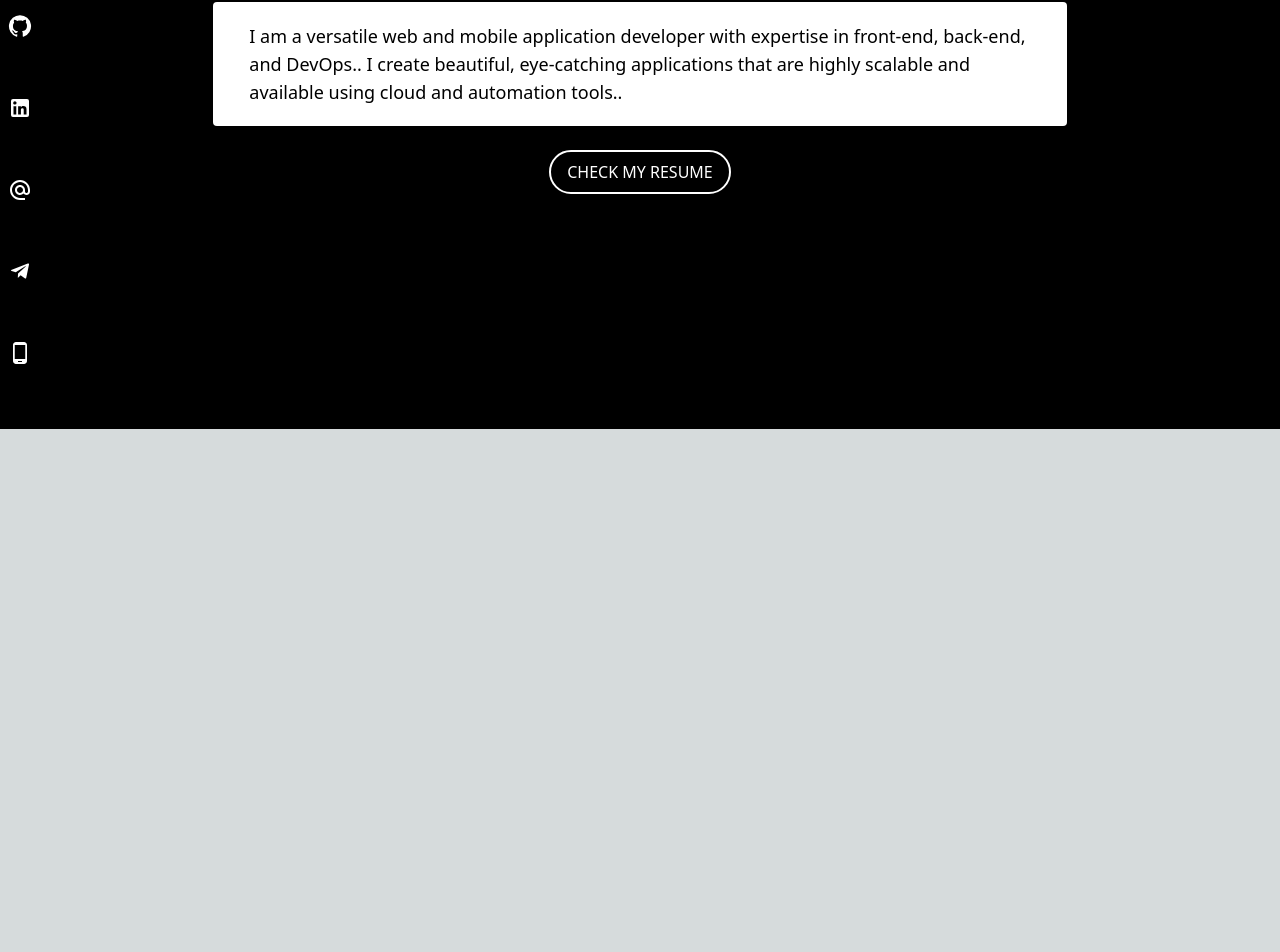
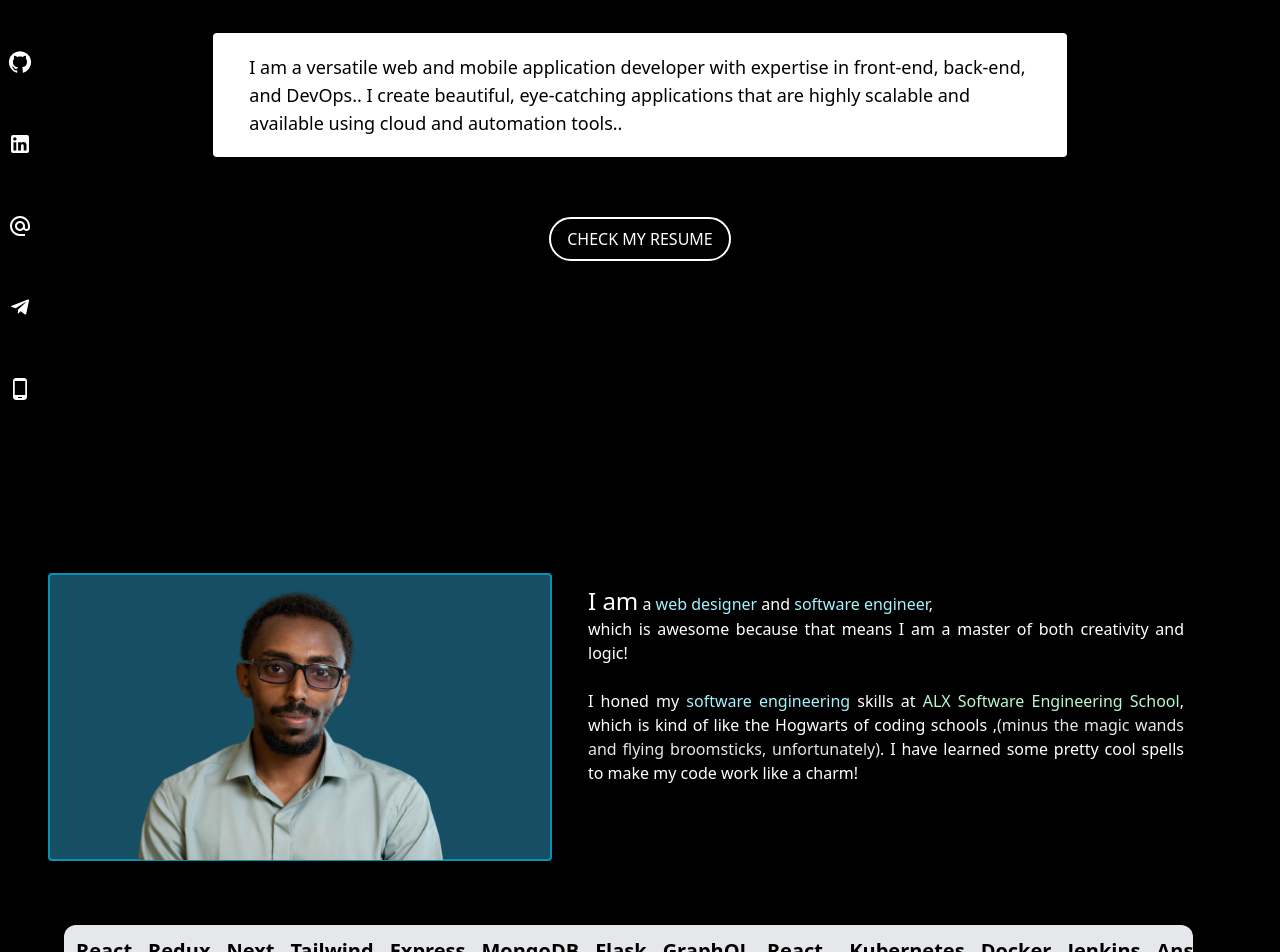
Before and after one commit to Eenrics/personal_portfolio, a Next.js app: page / in a window 1280 px wide. Shown: the part 371-1323 px from the top of the page. Before the commit the page ends 800 px from the top, so only its background shows below. Built offline with nearby package versions, Linux system fonts and the light colour scheme.

Commit message:
about page

```diff
--- /dev/null
+++ b/components/About.tsx
@@ -0,0 +1,52 @@
+import Image from 'next/image'
+
+const About = () => {
+
+    return (
+        <div className="flex flex-col w-screen h-screen py-36 pl-12" id='about'>
+
+          <div className='flex flex-row gap-9'>
+            <div className='border-2 h-72 border-cyan-600 bg-cyan-900 hover:bg-green-900 hover:border-white rounded'>
+                <Image
+                src="/my_picture.png"
+                alt="abenezer picture"
+                width={200}
+                height={200}
+                style={{height: 285, width: 500}}
+                />
+            </div>
+            <div className='text-white text-justify pr-5 text-md mr-4 w-6/12'>
+                <p className='py-3'>
+                    <span className='text-white text-2xl'>I am</span> a <span className='text-cyan-200'>web designer</span> and <span className='text-cyan-200'>software engineer</span>, <br/>
+                    which is awesome because that means I am a master of both creativity and logic! <br/><br/>
+                    I honed my <span className='text-cyan-200'>software engineering</span> skills at <span className='text-green-200 font-[500]'>ALX Software Engineering School</span>,
+                    which is kind of like the Hogwarts of coding schools ,
+                    <span className='text-gray-200'>(minus the magic wands and flying broomsticks, unfortunately)</span>.
+                    I have learned some pretty cool spells to make my code work like a charm!
+                </p>
+            </div>
+          </div>
+
+          <div className='flex flex-row gap-4 font-[600] text-xl rounded-xl w-11/12 bg-gray-200 h-14 m-4 mt-16 p-3'>
+            <span>React</span>
+            <span>Redux</span>
+            <span>Next</span>
+            <span>Tailwind</span>
+            <span>Express</span>
+            <span>MongoDB</span>
+            <span>Flask</span>
+            <span>GraphQL</span>
+            <span>React Native</span>
+            <span>Kubernetes</span>
+            <span>Docker</span>
+            <span>Jenkins</span>
+            <span>Ansible</span>
+            <span>Prometheus</span>
+            <span>Terraform</span>
+            <span>AWS Cloud</span>
+          </div>
+        </div>
+     );
+}
+
+export default About;
--- a/components/Intro.tsx
+++ b/components/Intro.tsx
@@ -10,13 +10,13 @@ const Intro = () => {
     const [telecopy, setTelecopy] = useState(false)
     const [phonecopy, setPhonecopy] = useState(false)
     return (
-        <div className="flex flex-row">
-          <div className='text-white w-screen flex flex-col justify-center '>
-            <p className='ml-auto mr-auto text-2xl'>Hi, I am {" "}<br/>
-              <span className='text-5xl font-bold bg-clip-text text-transparent bg-gradient-to-r from-green-400 to-blue-500'>Abenezer Eshetie</span>,
+        <div className="flex flex-row w-screen h-screen pt-9">
+          <div className='text-white w-screen flex flex-col justify-center'>
+            <p className='ml-auto mr-auto text-2xl mb-10'>Hi, I am {" "}<br/>
+              <span className='text-5xl font-bold bg-clip-text text-transparent bg-gradient-to-r from-green-400 to-blue-500 my-3 inline-block'>Abenezer Eshetie</span>,
               <br/> a web developer who speaks the language of the internet and turns ideas into reality.</p>
             <br/>
-            <p className='w-8/12 mr-auto ml-auto bg-white text-black p-5 px-9 rounded text-lg'>I am a versatile web and mobile application developer with expertise in front-end, back-end, and DevOps..
+            <p className='w-8/12 mr-auto ml-auto bg-white text-black p-5 px-9 rounded text-lg mb-9'>I am a versatile web and mobile application developer with expertise in front-end, back-end, and DevOps..
              I create beautiful, eye-catching applications that are highly scalable and available using cloud and automation tools..
             </p>
             <br/>
--- a/components/NavigationBar.tsx
+++ b/components/NavigationBar.tsx
@@ -7,7 +7,7 @@ const NavigationBar = () => {
           className='flex fixed justify-between h-10 w-11/12 border-b-2 border-white m-5 pb-1'
           >
              <div className='cursor-pointer'>
-              <svg  className='h-9'
+              <svg  className='h-10'
                     id="ePBXlpJ48591"
                     xmlns="http://www.w3.org/2000/svg"
                     xmlnsXlink="http://www.w3.org/1999/xlink"
@@ -27,9 +27,9 @@ const NavigationBar = () => {
               className='pl-5 flex flex-row '>
                 <li
                   className={navBottonStyle}
-                  >
+                  ><a href="#about">
                     <span className={slashStyle}>/</span>About Me
-                </li>
+                    </a></li>
                 <li
                   className={navBottonStyle}
                   >
--- a/pages/index.tsx
+++ b/pages/index.tsx
@@ -1,6 +1,7 @@
 import Head from 'next/head'
 import Intro from '@/components/Intro'
 import NavigationBar from '@/components/NavigationBar'
+import Abount from '@/components/About'
 
 
 export default function Home() {
@@ -12,8 +13,9 @@ export default function Home() {
 
         <NavigationBar />
 
-        <main className="flex min-h-screen bg-black">
+        <main className="min-h-screen bg-black overflow-x-hidden">
           <Intro />
+          <Abount />
         </main>
     </>
   )
--- a/styles/globals.css
+++ b/styles/globals.css
@@ -16,6 +16,10 @@
   }
 }
 
+html {
+  scroll-behavior: smooth;
+}
+
 body {
   color: rgb(var(--foreground-rgb));
   background: linear-gradient(
```
Also changed, not shown: public/my_picture.png (added).
